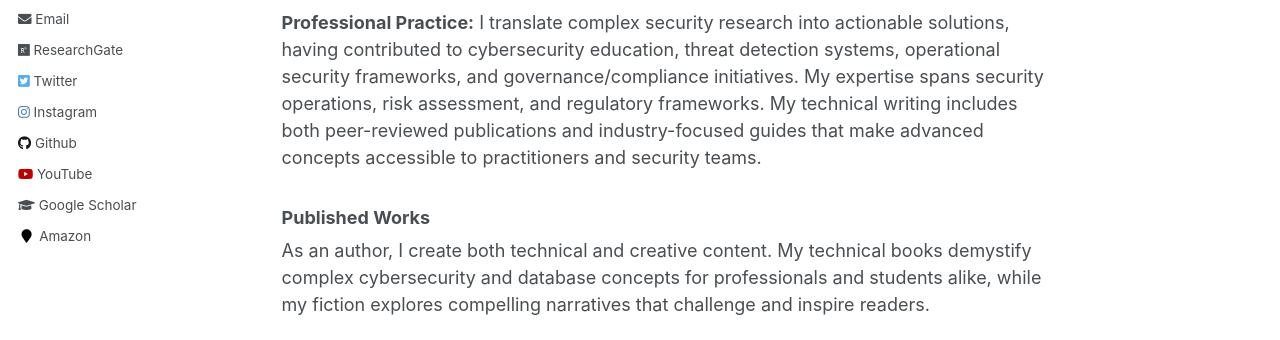
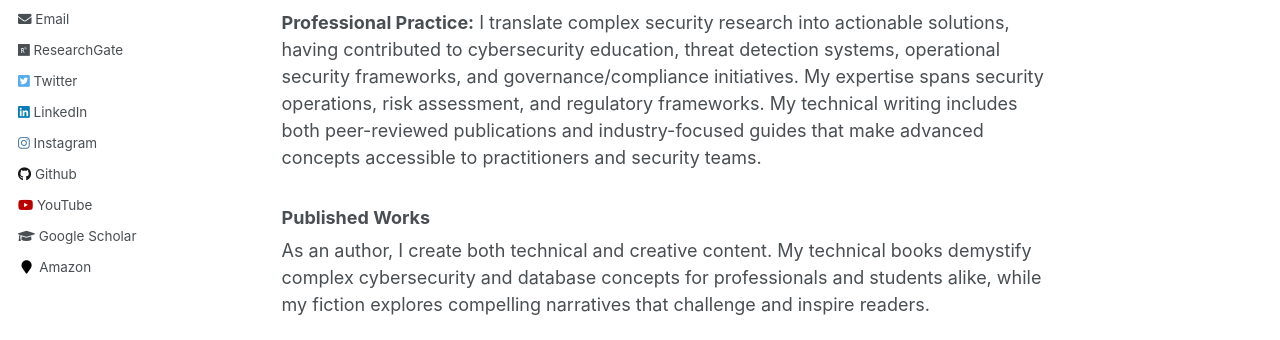
Before and after one commit to tsikerdekis/michael.tsikerdekis.com, a Jekyll site: the page built from _pages/about.md, in a window 1280 px wide. Shown: the part 535-875 px from the top of the page. Built offline with Jekyll 4.4.1, drawn with Linux system fonts in a browser that asks for light colours; comment, search, counter and statistics services are not loaded.

Commit message:
Add LinkedIn profile to configuration

```diff
--- a/_config.yml
+++ b/_config.yml
@@ -83,6 +83,7 @@ author:
   avatar           : "me-z.jpg"
   bio              : "Cybersecurity & Security Architecture Leader | Associate Professor | Public Sector SOC Oversight | IEEE Senior Member"
   location         : "Bellingham, WA"
+  linkedin         : "https://www.linkedin.com/in/michaeltsikerdekis/"
   googlescholar    : "https://scholar.google.com/citations?user=VCDSLMIAAAAJ&hl=en"
   email            : "Michael.Tsikerdekis@wwu.edu"
   researchgate     : "https://www.researchgate.net/profile/Michael_Tsikerdekis"
```
